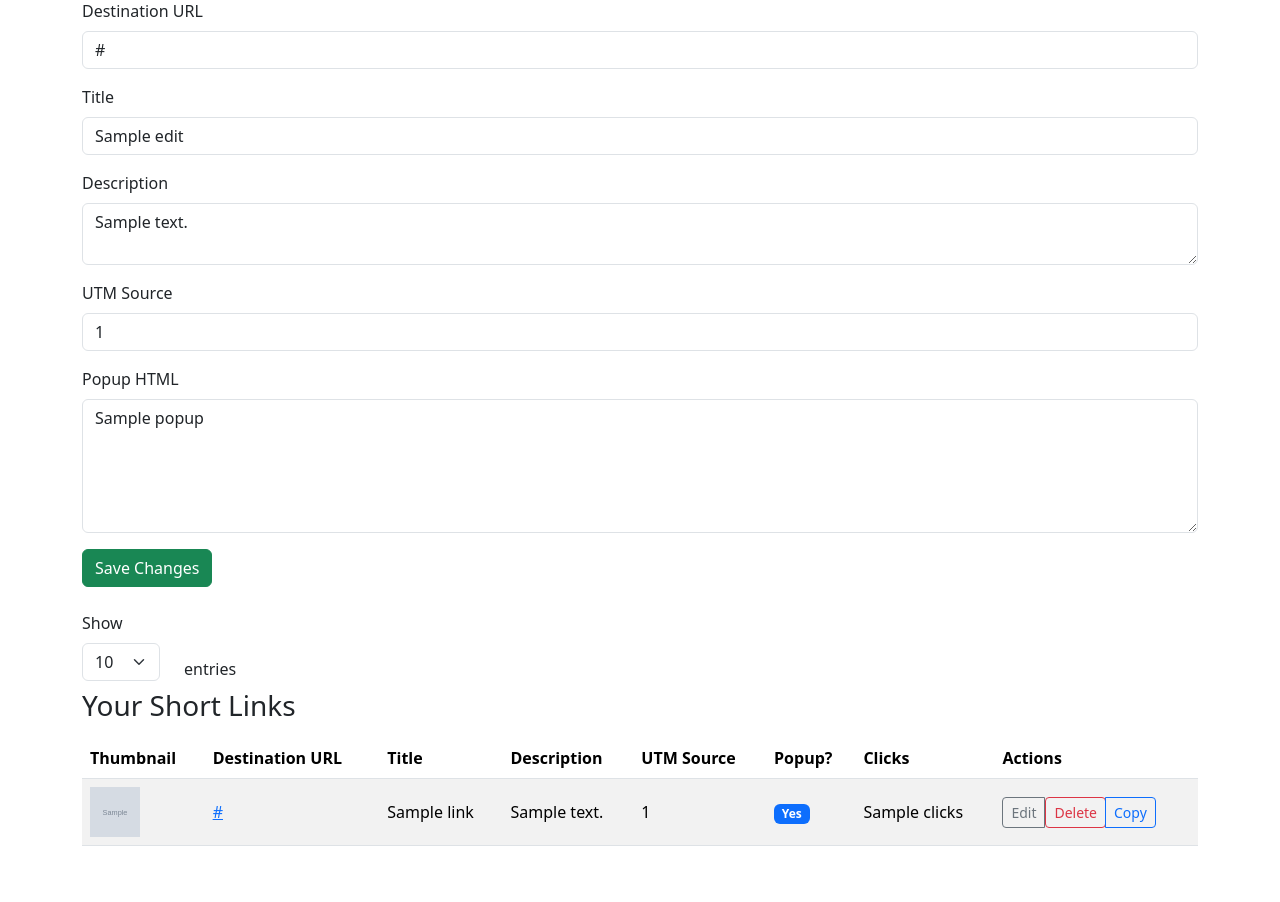
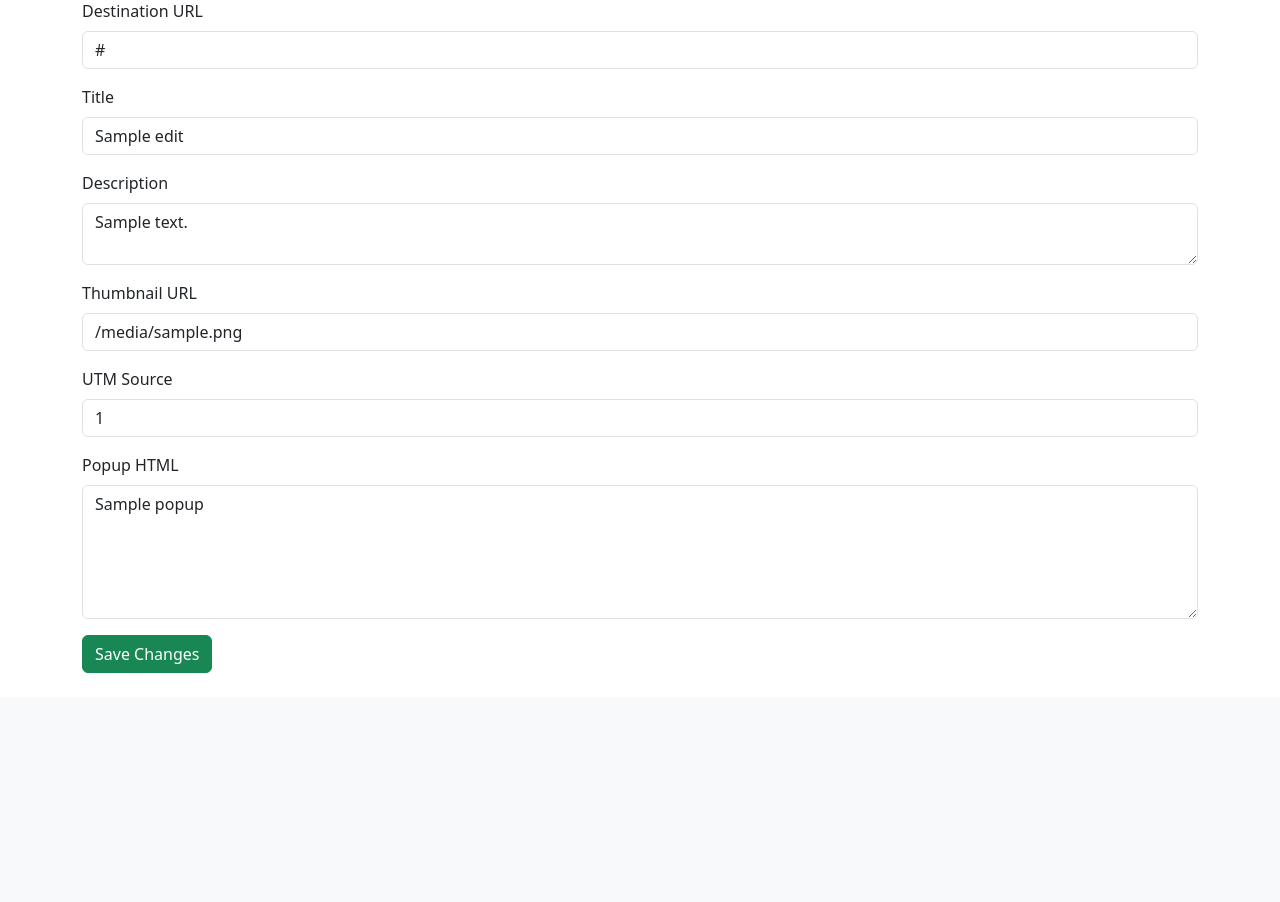
Before and after one commit to antoancms/subfeed, a Flask app: template templates/index.html in a window 1280 px wide. Shown: the part 251-1153 px from the top of the page. After the commit the page ends 924 px from the top, so only its background shows below. Run offline with Flask 3, Linux system fonts and the light colour scheme; the template is opened without the code that fills it: most values are stand-ins (such as "Sample title", 1, 10 or a date in 2020); grey boxes marked "Sample" are stand-in pictures; parts of the project's set-up code (start-up, migrations or seed data) failed here and were passed over; some libraries are stand-ins or nearby versions.

Commit message:
Update index.html

```diff
--- a/templates/index.html
+++ b/templates/index.html
@@ -37,6 +37,13 @@
         <label class="form-label">Description</label>
         <textarea name="description" class="form-control" rows="2">{{ edit_data.desc if edit_data }}</textarea>
       </div>
+
+      <!-- NEW Thumbnail URL field -->
+      <div class="mb-3">
+        <label class="form-label">Thumbnail URL</label>
+        <input type="text" name="image" value="{{ edit_data.image if edit_data }}" class="form-control" placeholder="https://example.com/thumb.jpg">
+      </div>
+
       <div class="mb-3">
         <label class="form-label">UTM Source</label>
         <input type="text" name="custom_id" value="{{ edit_data.custom_id if edit_data }}" class="form-control" required>
@@ -46,123 +53,9 @@
         <textarea id="popup_text" name="popup_text" class="form-control" rows="5">{{ edit_data.popup if edit_data }}</textarea>
       </div>
 
-      {% if edit_data %}
       <div class="mb-4">
-        <button class="btn btn-success">Save Changes</button>
+        <button class="btn {% if edit_data %}btn-success{% else %}btn-primary{% endif %}">
+          {% if edit_data %}Save Changes{% else %}Create Link{% endif %}
+        </button>
       </div>
-      {% else %}
-      <div class="mb-4">
-        <button class="btn btn-primary">Create Link</button>
-      </div>
-      {% endif %}
     </form>
-
-    <!-- Pagination Controls -->
-    <div class="row mb-2">
-      <div class="col-auto">
-        <label for="perPageSelect" class="form-label">Show</label>
-        <select id="perPageSelect" class="form-select" onchange="updatePerPage()">
-          <option value="10" {% if per_page==10 %}selected{% endif %}>10</option>
-          <option value="50" {% if per_page==50 %}selected{% endif %}>50</option>
-          <option value="100" {% if per_page==100 %}selected{% endif %}>100</option>
-          <option value="500" {% if per_page==500 %}selected{% endif %}>500</option>
-        </select>
-      </div>
-      <div class="col-auto align-self-end">entries</div>
-    </div>
-
-    <!-- Short Links Table -->
-    <h3 class="mb-3">Your Short Links</h3>
-    <div class="table-responsive mb-4">
-      <table class="table table-striped align-middle">
-        <thead>
-          <tr>
-            <th>Thumbnail</th>
-            <th>Destination URL</th>
-            <th>Title</th>
-            <th>Description</th>
-            <th>UTM Source</th>
-            <th>Popup?</th>
-            <th>Clicks</th>
-            <th>Actions</th>
-          </tr>
-        </thead>
-        <tbody>
-          {% for link in links %}
-          <tr>
-            <td>
-              {% if link.image %}
-                <img src="{{ link.image }}" alt="thumb" width="50" height="50">
-              {% else %}
-                &ndash;
-              {% endif %}
-            </td>
-            <td><a href="{{ link.url }}" target="_blank">{{ link.url }}</a></td>
-            <td>{{ link.title or '–' }}</td>
-            <td>{{ link.desc or '–' }}</td>
-            <td>{{ link.id }}</td>
-            <td>
-              {% if link.popup %}
-                <span class="badge bg-primary">Yes</span>
-              {% else %}
-                <span class="badge bg-secondary">No</span>
-              {% endif %}
-            </td>
-            <td>{{ link.clicks }}</td>
-            <td>
-              <div class="btn-group" role="group">
-                <a href="{{ url_for('edit', custom_id=link.id) }}" class="btn btn-outline-secondary btn-sm">Edit</a>
-                <form action="{{ url_for('delete', custom_id=link.id) }}" method="POST" style="display:inline;">
-                  <button class="btn btn-outline-danger btn-sm">Delete</button>
-                </form>
-                <button class="btn btn-outline-primary btn-sm copy-btn"
-                        data-link="{{ request.url_root.rstrip('/') + url_for('preview', id=link.id) }}">
-                  Copy
-                </button>
-              </div>
-            </td>
-          </tr>
-          {% endfor %}
-        </tbody>
-      </table>
-    </div>
-
-    <!-- Pagination Links -->
-    <nav aria-label="Page navigation">
-      <ul class="pagination">
-        {% for p in range(1, total_pages+1) %}
-        <li class="page-item {% if p==page %}active{% endif %}">
-          <a class="page-link" href="{{ url_for('home') }}?page={{ p }}&per_page={{ per_page }}">{{ p }}</a>
-        </li>
-        {% endfor %}
-      </ul>
-    </nav>
-  </div>
-
-  <!-- Scripts -->
-  <script src="https://cdn.jsdelivr.net/npm/bootstrap@5.3.2/dist/js/bootstrap.bundle.min.js"></script>
-  <script src="https://cdn.tiny.cloud/1/9zoa256jx88gr3i2njll487m7bupp8ygbhyttgmc7rz4on6c/tinymce/5/tinymce.min.js" referrerpolicy="origin"></script>
-  <script>
-    tinymce.init({
-      selector: '#popup_text',
-      plugins: ['link','image','lists','code'],
-      toolbar: 'bold italic underline | alignleft aligncenter alignright | bullist numlist | link image | code',
-      menubar: false,
-      height: 300
-    });
-    function updatePerPage() {
-      const per = document.getElementById('perPageSelect').value;
-      window.location.href = `{{ url_for('home') }}?page=1&per_page=${per}`;
-    }
-    document.querySelectorAll('.copy-btn').forEach(btn => {
-      btn.addEventListener('click', () => {
-        const url = btn.getAttribute('data-link');
-        navigator.clipboard.writeText(url).then(() => {
-          btn.textContent = 'Copied!';
-          setTimeout(() => btn.textContent = 'Copy', 2000);
-        });
-      });
-    });
-  </script>
-</body>
-</html>
```
